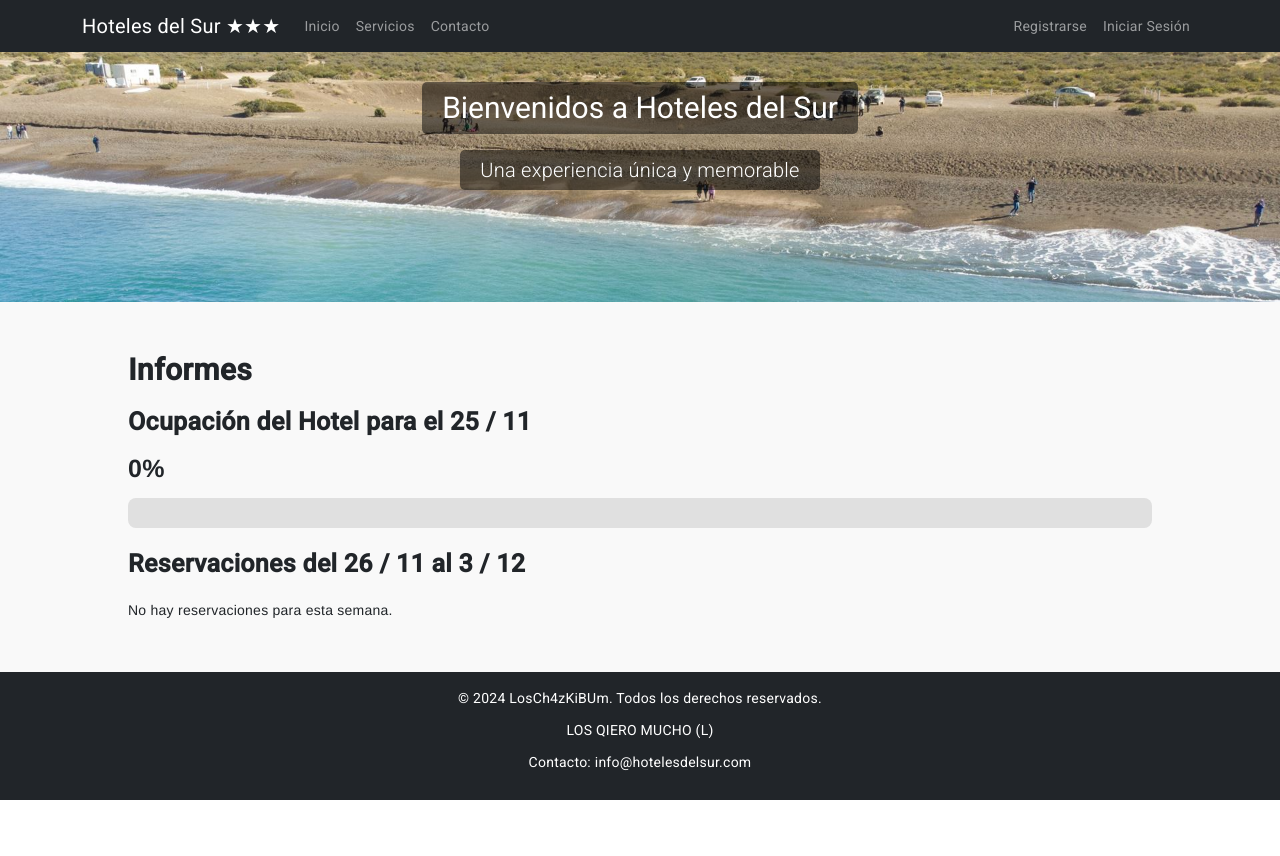
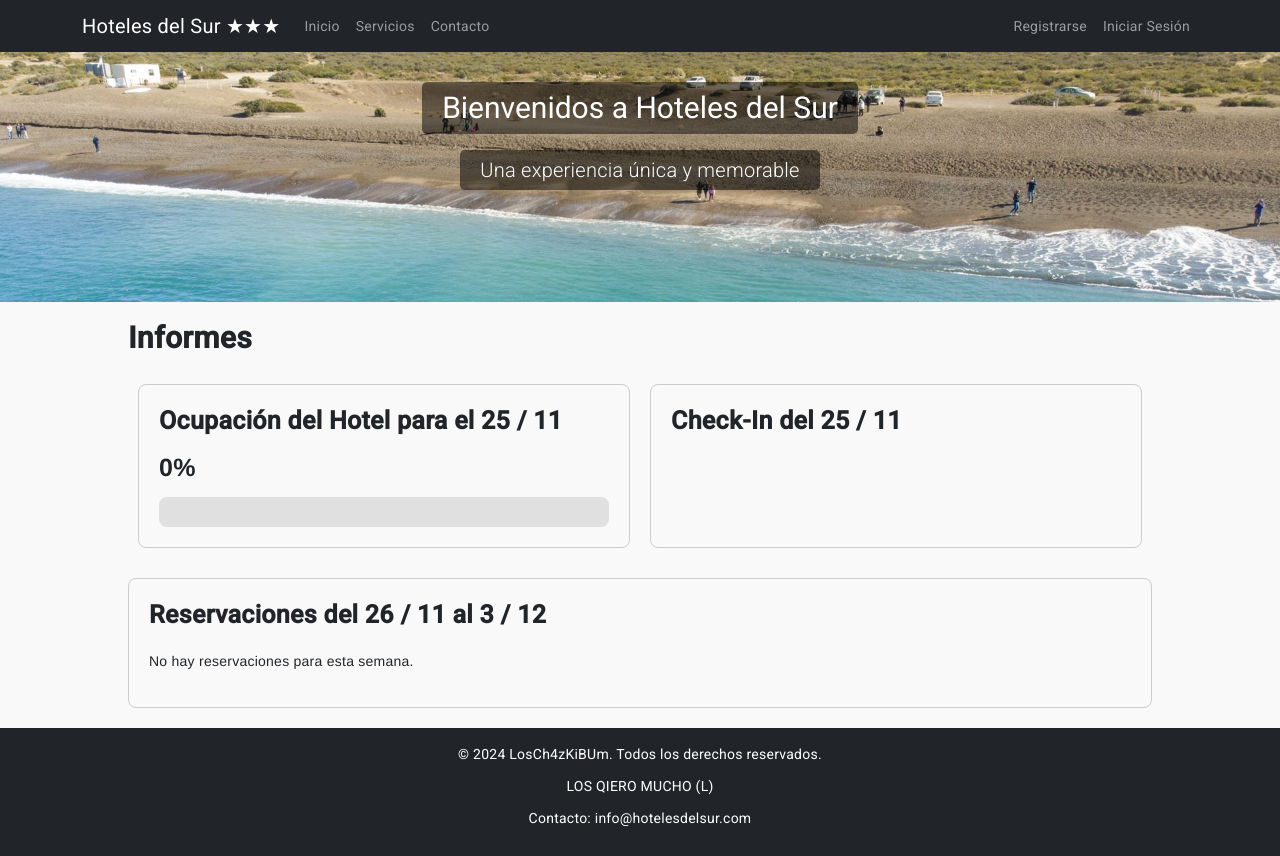
Before and after one commit to larasalasane/Hoteles-del-Sur-Angular-, an Angular app: page /dashboard in a window 1280 px wide. Before the commit the page ends 800 px from the top, so only its background shows below. Built offline with nearby package versions, Linux system fonts and the light colour scheme; data requests are answered from the project's data file.

Commit message:
ultimo-cambio

```diff
--- a/src/app/components/admin-dashboard/admin-dashboard.component.css
+++ b/src/app/components/admin-dashboard/admin-dashboard.component.css
@@ -11,7 +11,7 @@
   text-align: left;
 }
 
-  .dashboard-subtitle, .reservations-tittle {
+.dashboard-subtitle, .reservations-tittle, .checkin-subtitle {
   font-size: 25px;
   font-weight: bold;
   margin-bottom: 20px;
@@ -25,8 +25,21 @@
   text-align: left;
 }
 
-  .occupancy {
-    margin-bottom: 20px;
+.flex-container {
+  display: flex;
+  justify-content: space-between;
+}
+
+.flex-item {
+  flex: 1;
+  margin: 10px;
+}
+
+.occupancy, .checkin {
+  border: 1px solid #ccc;
+  padding: 20px;
+  border-radius: 8px;
+  text-align: center;
 }
 
 .progress-bar-container {
@@ -46,10 +59,13 @@
 }
 
 .reservations {
+  border: 1px solid #ccc;
+  padding: 20px;
+  border-radius: 8px;
   margin-top: 20px;
 }
 
-  .reservation-list {
+.reservation-list, .checkin-list {
   display: flex;
   flex-direction: column;
   gap: 20px;
@@ -57,7 +73,7 @@
   list-style-type: none;
 }
 
-  .reservation-item {
+.reservation-item, .checkin-item {
   background-color: #f9f9f9;
   border: 1px solid #ddd;
   border-radius: 8px;
@@ -65,6 +81,6 @@
   box-shadow: 0 2px 4px rgba(0, 0, 0, 0.1);
 }
 
-  .reservation-info {
+.reservation-info, .checkin-info {
   line-height: 1.6;
 }
--- a/src/app/components/admin-dashboard/admin-dashboard.component.html
+++ b/src/app/components/admin-dashboard/admin-dashboard.component.html
@@ -1,11 +1,28 @@
 <div class="dashboard-container">
   <h2 class="dashboard-tittle">Informes</h2>
 
-  <div class="occupancy">
-    <h2 class="dashboard-subtitle">Ocupación del Hotel para el {{ today | date:'d / M' }}</h2>
-    <p class="percentage">{{ occupancyPercentage }}%</p>
-    <div class="progress-bar-container">
-      <div class="progress-bar" [style.width.%]="occupancyPercentage"></div>
+  <div class="flex-container">
+    <div class="flex-item occupancy">
+      <h2 class="dashboard-subtitle">Ocupación del Hotel para el {{ today | date:'d / M' }}</h2>
+      <p class="percentage">{{ occupancyPercentage }}%</p>
+      <div class="progress-bar-container">
+        <div class="progress-bar" [style.width.%]="occupancyPercentage"></div>
+      </div>
+    </div>
+
+    <div class="flex-item checkin">
+      <h2 class="checkin-subtitle">Check-In del {{ today | date:'d / M' }}</h2>
+      <ul class="checkin-list">
+        <li *ngFor="let checkIn of getCheckInsToday()" class="checkin-item">
+          <div class="checkin-info">
+            <strong>Check-In:</strong> {{ checkIn.checkInDate | date }}<br>
+            <strong>Check-Out:</strong> {{ checkIn.checkOutDate | date }}<br>
+            <strong>Número de Huéspedes:</strong> {{ checkIn.guests }}<br>
+            <strong>Número de Habitación:</strong> {{ checkIn.roomId }}<br>
+            <strong>Usuario:</strong> {{ checkIn.userName }} {{ checkIn.userLastName }}
+          </div>
+        </li>
+      </ul>
     </div>
   </div>
 
--- a/src/app/components/admin-dashboard/admin-dashboard.component.ts
+++ b/src/app/components/admin-dashboard/admin-dashboard.component.ts
@@ -19,9 +19,10 @@ export class AdminDashboardComponent implements OnInit {
   users: User[] = [];
   today1: Date = new Date;
   today: Date = new Date;
+  todayCheckIn: Date = new Date;
   oneWeekFromNow: Date = new Date;
   occupancyPercentage: number = 0;
-  PERCENTAGE_BASE = 100 ;
+  PERCENTAGE_BASE = 100;
 
   constructor(
     private reservationService: ReservationService,
@@ -32,9 +33,13 @@ export class AdminDashboardComponent implements OnInit {
   ngOnInit(): void {
     this.today.setHours(0, 0, 0, 0);
     this.today1.setHours(0, 0, 0, 0);
+    this.todayCheckIn.setHours(0, 0, 0, 0);
     this.today1.setDate(this.today1.getDate() + 1);
+    this.todayCheckIn.setDate(this.todayCheckIn.getDate() - 1);
+    this.oneWeekFromNow.setDate(this.today1.getDate() + 7);
+
     this.loadDashboardData();
-    this.oneWeekFromNow.setDate(this.today1.getDate() + 7);
+
   }
 
   loadDashboardData(): void {
@@ -74,4 +79,14 @@ export class AdminDashboardComponent implements OnInit {
       };
     });
   }
+
+  getCheckInsToday(): (Reservation & { userName?: string, userLastName?: string })[] {
+    return this.reservations.filter(reservation => {
+      const checkInDate = new Date(reservation.checkInDate);
+      return checkInDate.toDateString() === this.todayCheckIn.toDateString();
+    }).map(reservation => {
+      const user = this.users.find(user => user.id === reservation.userId);
+      return { ...reservation, userName: user?.firstName, userLastName: user?.lastName };
+    });
+  }
 }
```
Lines whose indentation alone changed are shown as unchanged.
